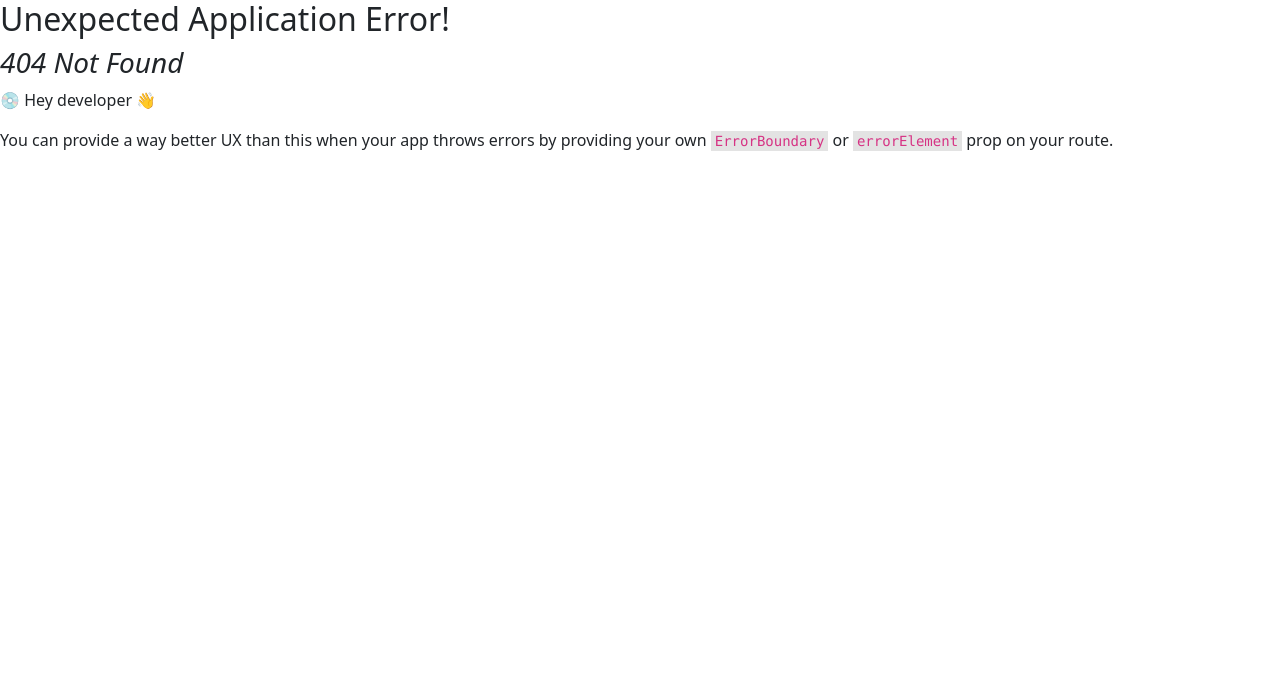
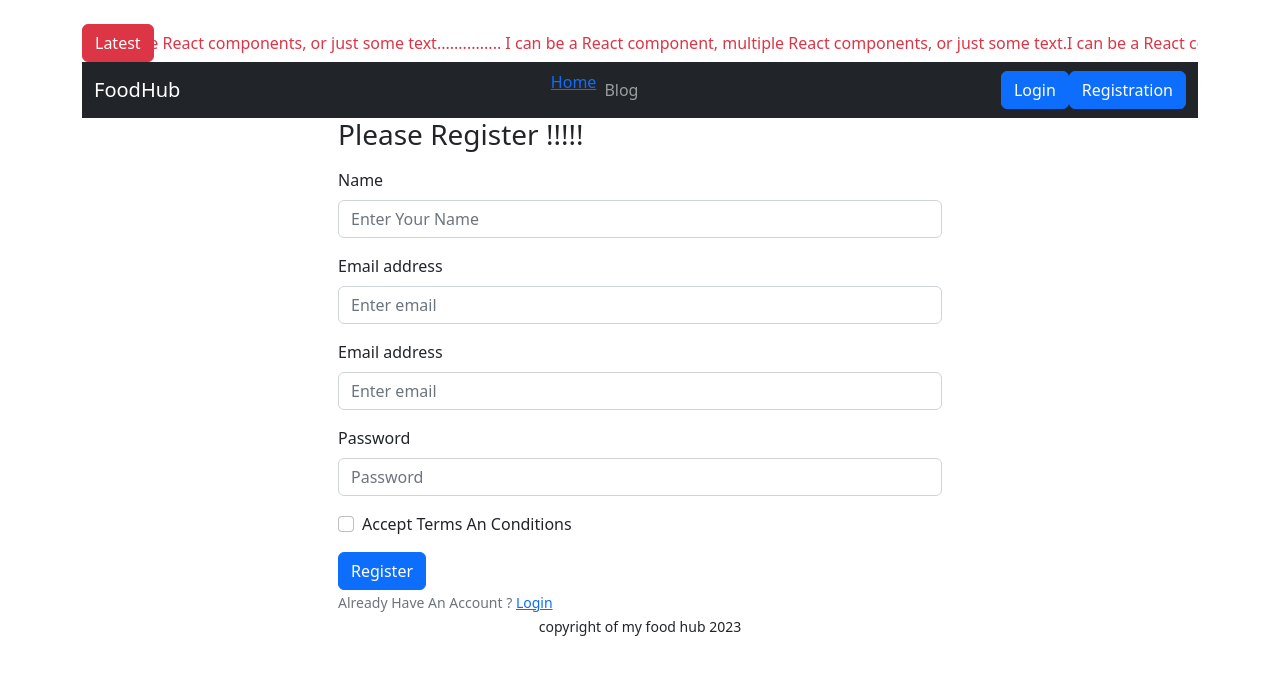
Before and after one commit to Shalahuddin360/foodhub-client, a React (Vite) app: page /register in a window 1280 px wide. Before the commit this address had no page. Shown: the top 674 px of the page. Built offline with nearby package versions, Linux system fonts and the light colour scheme.

Commit message:
6th commited are added register and login form to header section of foodhub website

```diff
--- a/src/layouts/RecipesLayout.jsx
+++ /dev/null
@@ -1,22 +0,0 @@
-import React from 'react';
-import Header from '../pages/Shared/Header/Header';
-import Footer from '../pages/Shared/Footer/Footer';
-import { Col, Container, Row } from 'react-bootstrap';
-import { Outlet } from 'react-router-dom';
-const RecipesLayout = () => {
-    return (
-        <div>
-            <Header></Header>
-            <Container fluid>
-                <Row>
-                    <Col>
-                        <Outlet></Outlet>
-                    </Col>
-                </Row>
-            </Container>
-            <Footer></Footer>
-        </div>
-    );
-};
-
-export default RecipesLayout;
--- /dev/null
+++ b/src/pages/Home/Login/Login.jsx
@@ -0,0 +1,41 @@
+import React from 'react';
+import { Button, Container, Form } from 'react-bootstrap';
+import { Link } from 'react-router-dom';
+
+const Login = () => {
+    return (
+        <Container className='w-50 mx-auto'>
+            <h3 className='mb-3'> Please Login !!!!!</h3>
+            <Form>
+                <Form.Group className="mb-3" controlId="formBasicEmail">
+                    <Form.Label>Email address</Form.Label>
+                    <Form.Control type="email" name='email' placeholder="Enter email" />
+
+                </Form.Group>
+
+                <Form.Group className="mb-3" controlId="formBasicPassword">
+                    <Form.Label>Password</Form.Label>
+                    <Form.Control type="password" name='password' placeholder="Password" />
+                </Form.Group>
+                <Form.Group className="mb-3" controlId="formBasicCheckbox">
+                    <Form.Check type="checkbox" label="Check me out" />
+                </Form.Group>
+                <Button variant="primary" type="submit">
+                    Login
+                </Button>
+                <br />
+                <Form.Text className="text-secondary">
+                 Don't Have An Account ? <Link to="/register">Register</Link>
+               </Form.Text>
+                <Form.Text className="text-primary">
+
+               </Form.Text>
+                <Form.Text className="text-danger">
+
+               </Form.Text>
+            </Form>
+        </Container>
+    );
+};
+
+export default Login;
--- /dev/null
+++ b/src/pages/Home/Register/Register.jsx
@@ -0,0 +1,54 @@
+import React from 'react';
+import { Button, Container, Form } from 'react-bootstrap';
+import { Link } from 'react-router-dom';
+
+const Register = () => {
+    return (
+        <Container className='w-50 mx-auto'>
+            <h3 className='mb-3'> Please Register !!!!!</h3>
+            <Form>
+                <Form.Group className="mb-3" controlId="formBasicEmail">
+                    <Form.Label>Name</Form.Label>
+                    <Form.Control type="text" name='name' placeholder="Enter Your Name" />
+
+                </Form.Group>
+
+                <Form.Group className="mb-3" controlId="formBasicEmail">
+                    <Form.Label>Email address</Form.Label>
+                    <Form.Control type="email" name='email' placeholder="Enter email" />
+
+                </Form.Group>
+
+                <Form.Group className="mb-3" controlId="formBasicEmail">
+                    <Form.Label>Email address</Form.Label>
+                    <Form.Control type="email" name='email' placeholder="Enter email" />
+
+                </Form.Group>
+
+                <Form.Group className="mb-3" controlId="formBasicPassword">
+                    <Form.Label>Password</Form.Label>
+                    <Form.Control type="password" name='password' placeholder="Password" />
+                </Form.Group>
+
+                <Form.Group className="mb-3" controlId="formBasicCheckbox">
+                    <Form.Check type="checkbox" name='accept' label="Accept Terms An Conditions" />
+                </Form.Group>
+                <Button variant="primary" type="submit">
+                   Register
+                </Button>
+                <br />
+                <Form.Text className="text-secondary">
+                  Already Have An Account ? <Link to="/login">Login</Link>
+               </Form.Text>
+                <Form.Text className="text-primary">
+
+               </Form.Text>
+                <Form.Text className="text-danger">
+
+               </Form.Text>
+            </Form>
+        </Container>
+    );
+};
+
+export default Register;
--- a/src/pages/Shared/Header/Header.jsx
+++ b/src/pages/Shared/Header/Header.jsx
@@ -40,11 +40,7 @@ const Header = () => {
                   <Link to="/login"><Button variant="primary">Login</Button></Link>
 
                 }
-
-
-              <Nav.Link eventKey={2} href="#memes">
-                <Button variant="primary">Registration</Button>
-              </Nav.Link>
+               <Link to="/register"><Button variant="primary">Registration</Button></Link>
             </Nav>
           </Navbar.Collapse>
         </Container>
--- a/src/providers/AuthProvider.jsx
+++ b/src/providers/AuthProvider.jsx
@@ -6,7 +6,7 @@ export const AuthContext = createContext(null);
 const auth =getAuth(app)
 
 const AuthProvider = ({children}) => {
-    const user = {  disPlayName : "Shalahuddin"}
+    const user = null
     const authInfo ={
      user,
     }
--- a/src/routes/Routes.jsx
+++ b/src/routes/Routes.jsx
@@ -2,8 +2,9 @@ import { createBrowserRouter } from "react-router-dom";
 import Main from "../layouts/Main";
 import Home from "../pages/Home/Home/Home";
 import ChefDetails from "../pages/Home/ChefDetails/ChefDetails";
-import RecipesLayout from "../layouts/RecipesLayout";
 import Recipes from "../pages/Recipes/Recipes";
+import Login from "../pages/Home/Login/Login";
+import Register from "../pages/Home/Register/Register";
 
 
 const router = createBrowserRouter([
@@ -16,23 +17,28 @@ const router = createBrowserRouter([
                 element: <Home></Home>
             },
             {
+               path:'/login',
+               element:<Login></Login>
+            },
+            {
+                path: '/register',
+                element:<Register></Register>
+            },
+            {
                 path: '/chef/:id',
                 element: <ChefDetails></ChefDetails>,
                 loader :({params})=> fetch(`http://localhost:5000/chef/${params.id}`)
             },
+            {
+                path:'/recipes/:id',
+                element:<Recipes></Recipes>,
+                loader:({params})=>fetch(`http://localhost:5000/recipes/${params.id}`)
+
+
+            }
 
         ]
-    },
-    {
-        path:'/recipes',
-        element: <RecipesLayout></RecipesLayout>,
-        children: [
-            {
-             path:':id',
-             element:<Recipes></Recipes>,
-             loader:({params})=>fetch(`http://localhost:5000/recipes/${params.id}`)
-            }
-        ]
     }
+
 ])
 export default router;
```
